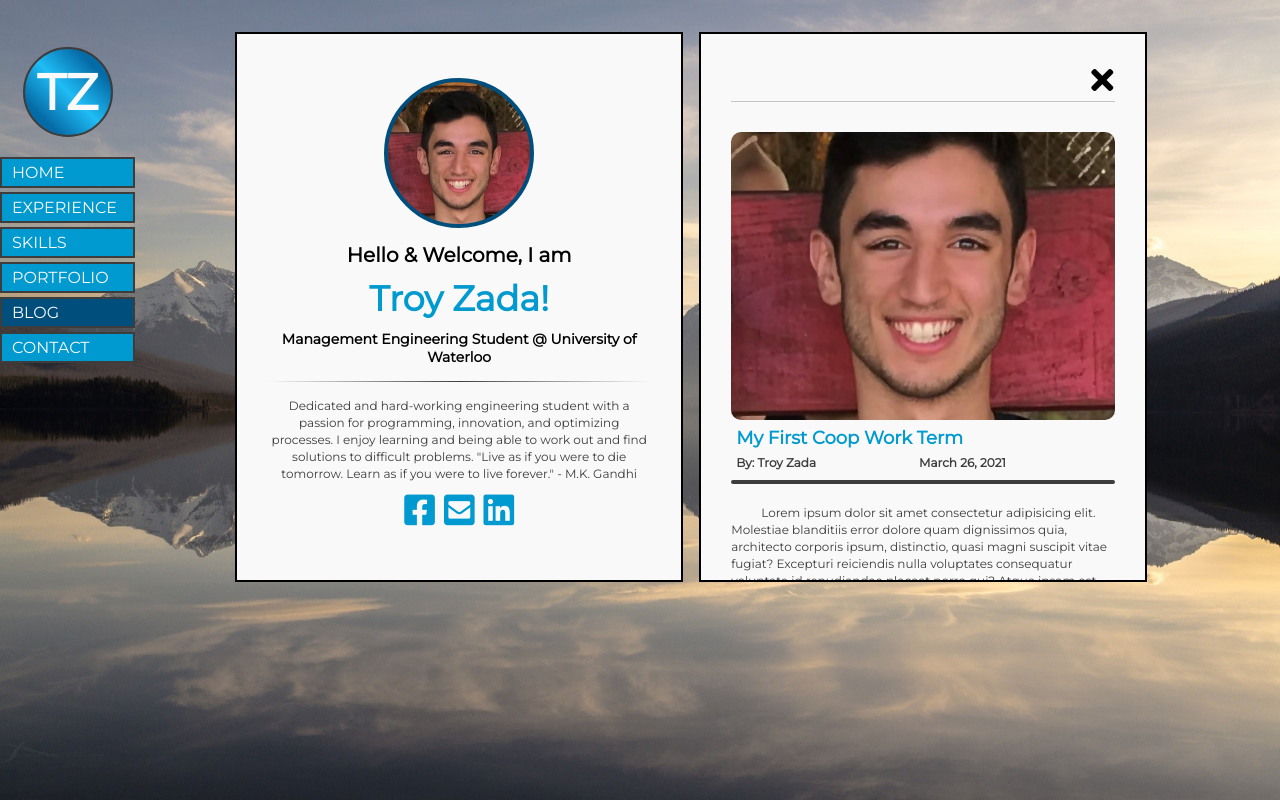
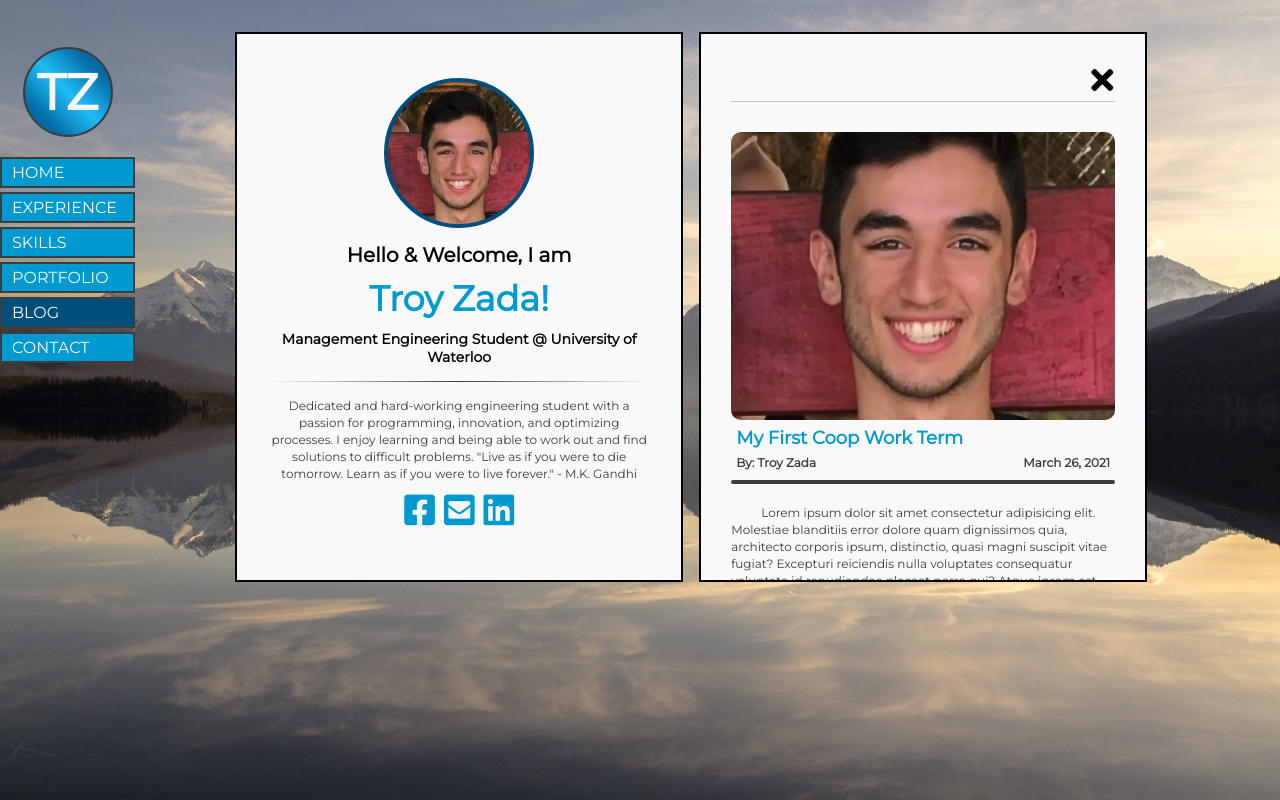
Before and after one commit to tzada8/troy-zada, a React (Create React App) app: page /blog/first-work-term in a window 1280 px wide. Built offline with nearby package versions, Linux system fonts and the light colour scheme; a web font is replaced by a local one.

Commit message:
fixed leftright align for ProgressBar and BlogPost

```diff
--- a/src/components/cards/content/blog/blog_post/BlogPost.css
+++ b/src/components/cards/content/blog/blog_post/BlogPost.css
@@ -6,11 +6,6 @@ img.post-specific:hover {
    transform: none;
 }
 
-div.blog-date-author {
-   display: flex;
-}
-
-h4.blog-post-date,
 h4.blog-author {
    color: var(--GREY);
    padding-top: 6px;
@@ -18,7 +13,7 @@ h4.blog-author {
 }
 
 .blog-post-date {
-   margin-left: 103px;
+   float: right;
 }
 
 hr.hr-blog-margin-adjust {
--- a/src/components/cards/content/blog/blog_post/BlogPost.js
+++ b/src/components/cards/content/blog/blog_post/BlogPost.js
@@ -13,10 +13,10 @@ function BlogPost(props) {
          </figure>
          <div className="blog-description-box">
             <h3 className="blog-title">{props.blogTitle}</h3>
-            <div className="blog-date-author">
-               <h4 className="blog-author">By: Troy Zada</h4>
-               <h4 className="blog-post-date">{props.date}</h4>
-            </div>
+            <h4 className="blog-author">
+               By: Troy Zada{" "}
+               <span className="blog-post-date">{props.date}</span>{" "}
+            </h4>
          </div>
          <hr className="horizontal-bar__blog-posts hr-blog-margin-adjust" />
       </div>
--- a/src/components/cards/content/skills/progress_bar/ProgressBar.css
+++ b/src/components/cards/content/skills/progress_bar/ProgressBar.css
@@ -5,7 +5,7 @@
 
 .progress-header {
    color: var(--GREY);
-   float: left;
+   text-align: left;
 }
 
 .percentage {
--- a/src/components/cards/content/skills/progress_bar/ProgressBar.js
+++ b/src/components/cards/content/skills/progress_bar/ProgressBar.js
@@ -4,9 +4,10 @@ import "./ProgressBar.css";
 function ProgressBar(props) {
    return (
       <li className="progress-container">
-         <h4 className="progress-header">{props.skillTitle}</h4>
-         <h4 className="percentage">{props.percent}</h4>
-         <br />
+         <h4 className="progress-header">
+            {props.skillTitle}{" "}
+            <span className="percentage">{props.percent}</span>
+         </h4>
          <div className="progress-bar__border">
             <div
                className="progress-bar__progress"
```
